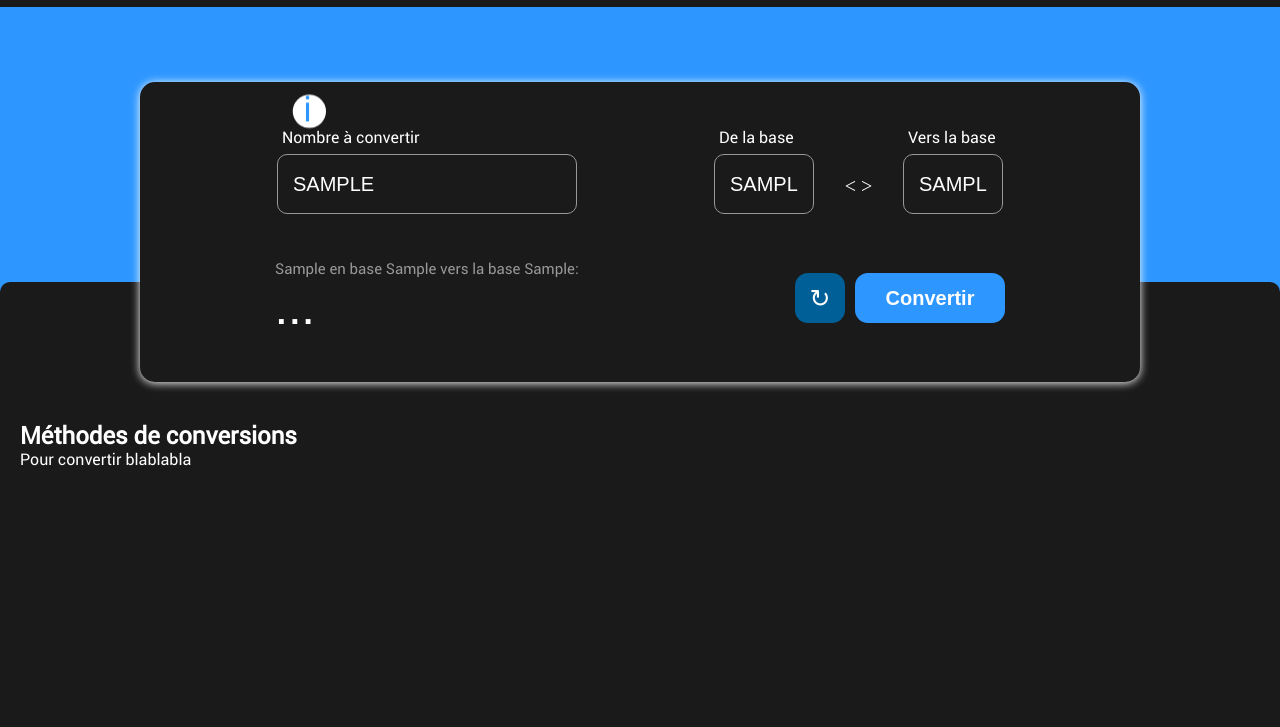
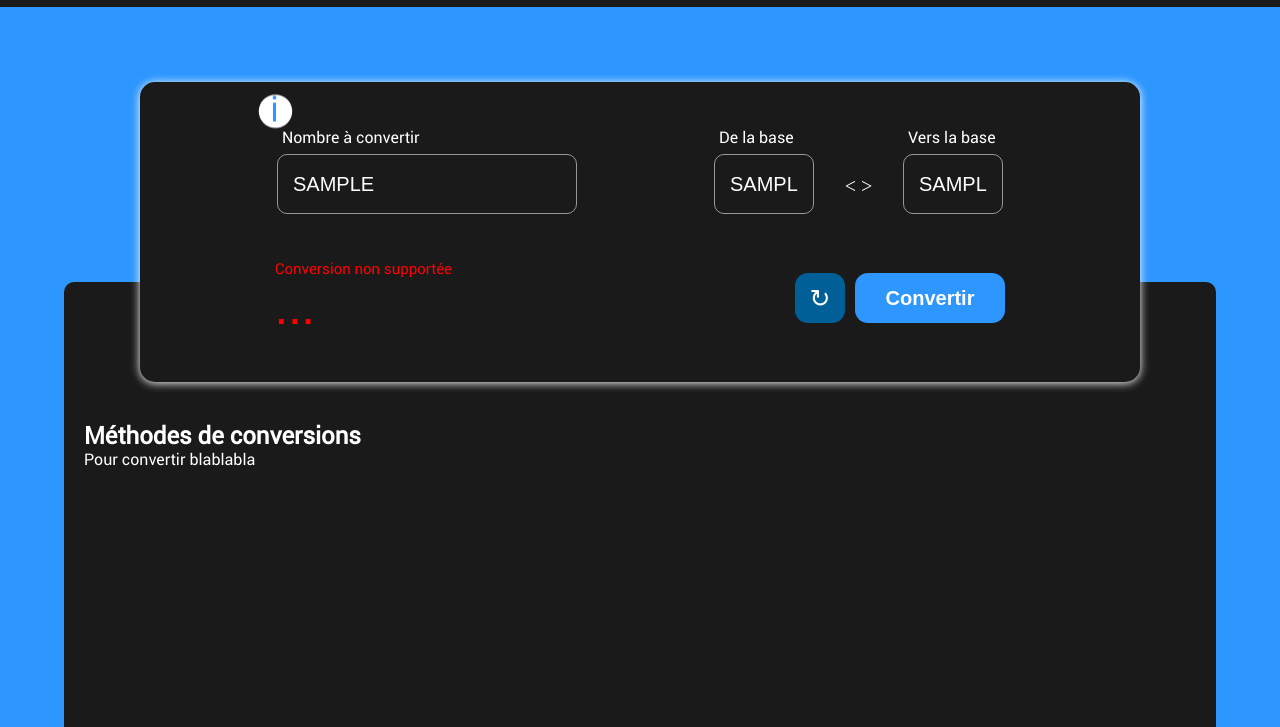
Before and after one commit to taupz/BaseCalculator, a plain HTML site: page index.html in a window 1280 px wide. Both pictures are taken after typing "Sample", "Sample", "Sample" into the empty fields and a click on the button "Convertir". Shown: the part 73-800 px from the top of the page. Drawn offline with Linux system fonts and the light colour scheme; a web font is replaced by a local one.

Commit message:
minor fixes

```diff
--- a/script.js
+++ b/script.js
@@ -82,13 +82,8 @@ function conversionProcess(){
     /*---------------Calculation part---------------*/
 
     /*--What conversion are we dealing with ?--*/
-    /*2 to 10*/
-    if(initial_base === "2" && final_base === "10"){
-
-    }
-
     /*10 to 2*/
-    else if(initial_base === "10" && final_base === "2"){
+    if(initial_base === "10" && final_base === "2"){
         number_to_divide = input_value;
 
         while(number_to_divide != 0){
@@ -107,6 +102,14 @@ function conversionProcess(){
             }
         }
     }
+    else{
+        if(! (input_value === '' || initial_base === '' || final_base === '')){
+            document.getElementById("infos-p").innerHTML = "Conversion non supportée";
+            document.getElementById("infos-p").style.color = "red";
+            document.getElementById("result-display").style.color = "red";
+            document.getElementById("news-button").style.animation = 'bounce 2s infinite';
+        }
+    }
 
     /*display result*/
     if(final_result === ''){
--- a/style.css
+++ b/style.css
@@ -172,11 +172,11 @@ body{
     z-index: 99;
     animation: bounce 2s infinite;
     position: absolute;
-    left: 290px;
+    left: 20%;
     top: 130px;
     background-color: #FFF;
     border-radius: 15px;
-    padding: 5px 13px;
+    padding: 5px 14px;
     font-size: 10px;
     clip-path: circle(7% at 6% 73%);
     transition:  all ease-in-out 0.6s;
@@ -430,7 +430,7 @@ body{
     z-index: 5;
     background-color: #1a1a1a;
     margin: -100px 0px 0px 0px;
-    width: 1400px;
+    width: 90%;
     height: 800px;
     border-radius: 10px;
     padding: 140px 20px 0px 20px;
```
